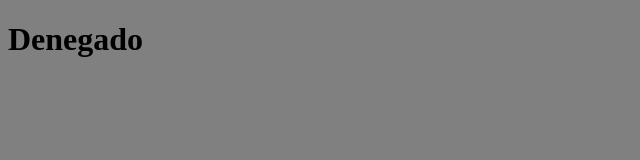
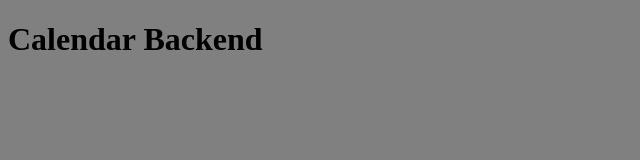
Before and after one commit to StefanoP21/calendar-backend, a website: page public/index.html in a window 1280 px wide. Shown: the whole page, without its empty margins (0-640 px from the left). Drawn offline with Linux system fonts and the light colour scheme.

Commit message:
update(public/index.html): Mensaje en pantalla

```diff
--- a/public/index.html
+++ b/public/index.html
@@ -5,11 +5,11 @@
   <meta charset="UTF-8">
   <meta name="viewport" content="width=device-width, initial-scale=1.0">
   <link rel="stylesheet" href="./styles.css">
-  <title>Demo</title>
+  <title>Calendar API</title>
 </head>
 
 <body>
-  <h1>Denegado</h1>
+  <h1>Calendar Backend</h1>
 </body>
 
 </html>
```
